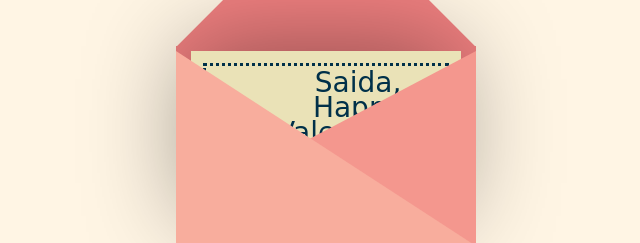
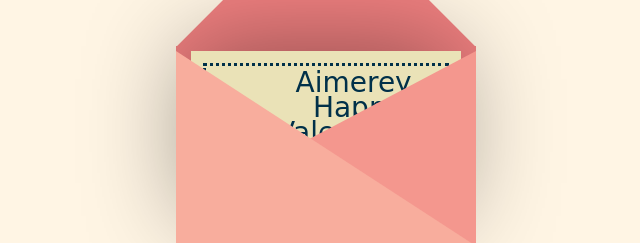
Before and after one commit to alibekkenny/simping-page, a plain HTML site: page card.html in a window 1280 px wide. Shown: the part 292-535 px from the top of the page, 314-954 px from the left. Drawn offline with nearby package versions, Linux system fonts and the light colour scheme.

Commit message:
fixed page

```diff
--- a/card.html
+++ b/card.html
@@ -1,13 +1,16 @@
 <!DOCTYPE html>
 <html lang="en">
+
 <head>
   <meta charset="UTF-8">
   <meta name="viewport" content="width=device-width, initial-scale=1.0">
-    <meta property="og:image" content="https://raw.githubusercontent.com/sojijr/valentine-website/main/public/images/favicon.png">
+  <meta property="og:image"
+    content="https://raw.githubusercontent.com/sojijr/valentine-website/main/public/images/favicon.png">
   <link rel="icon" href="public/images/favicon.png" type="image/x-icon" />
   <title>Happy Valentine's Day</title>
   <link rel="stylesheet" href="card.css">
 </head>
+
 <body>
 
   <script src="https://ajax.googleapis.com/ajax/libs/jquery/3.4.1/jquery.min.js"></script>
@@ -30,7 +33,7 @@
       <div class="envelope"></div>
       <div class="front"></div>
       <div class="card">
-          <div class="text">Saida,</br>Happy</br>Valentine's!</div>
+        <div class="text">Aimerey,</br>Happy</br>Valentine's!</div>
         <div class="heart"></div>
       </div>
       <div class="hearts">
@@ -47,4 +50,5 @@
   </div>
 
 </body>
+
 </html>
```
Lines whose indentation alone changed are shown as unchanged.
